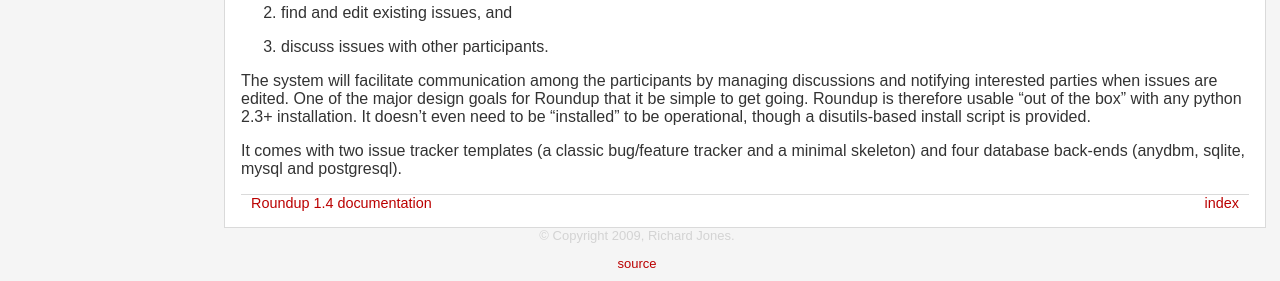
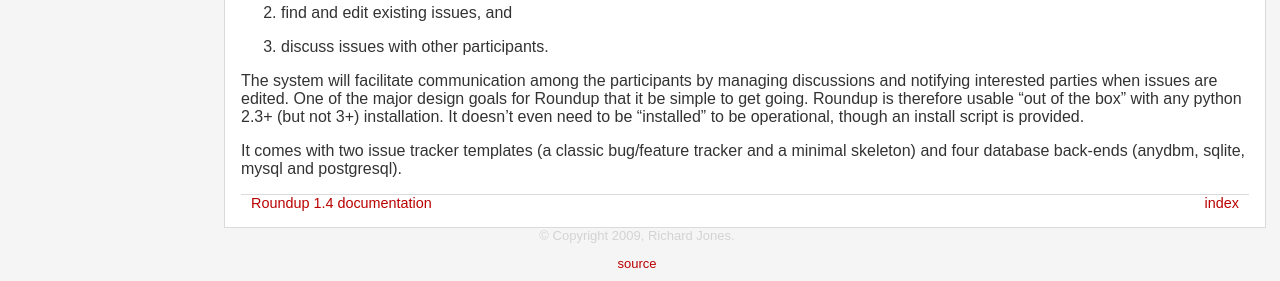
Before and after one commit to hemmecke/roundup-svn, a Sphinx documentation site: the page built from doc/announcement.txt, in a window 1280 px wide. Shown: the part 1198-1479 px from the top of the page. Built offline with Sphinx 7.4.7, drawn with Linux system fonts in a browser that asks for light colours; pages that are not in the unit, such as notebooks, are missing from menus.

Commit message:
clarify python version
git-svn-id: https://svn.roundup-tracker.org/svnroot/roundup/roundup/trunk@4330 57a73879-2fb5-44c3-a270-3262357dd7e2

```diff
--- a/doc/announcement.txt
+++ b/doc/announcement.txt
@@ -58,9 +58,9 @@
 The system will facilitate communication among the participants by managing
 discussions and notifying interested parties when issues are edited. One of
 the major design goals for Roundup that it be simple to get going. Roundup
-is therefore usable "out of the box" with any python 2.3+ installation. It
-doesn't even need to be "installed" to be operational, though a
-disutils-based install script is provided.
+is therefore usable "out of the box" with any python 2.3+ (but not 3+)
+installation. It doesn't even need to be "installed" to be operational,
+though an install script is provided.
 
 It comes with two issue tracker templates (a classic bug/feature tracker and
 a minimal skeleton) and four database back-ends (anydbm, sqlite, mysql
--- a/doc/features.txt
+++ b/doc/features.txt
@@ -12,7 +12,7 @@
  - two templates included in the distribution for you to base your tracker on
  - play with the demo, customise it and then use *it* as the template for
    your production tracker
- - requires *no* additional support software - python (2.3+) is
+ - requires *no* additional support software - python (2.3+ but not 3+) is
    enough to get you going
  - easy to set up higher-performance storage backends like sqlite_,
    mysql_ and postgresql_
--- a/doc/installation.txt
+++ b/doc/installation.txt
@@ -30,8 +30,8 @@
 Prerequisites
 =============
 
-Roundup requires Python 2.3 or newer with a functioning anydbm
-module. Download the latest version from http://www.python.org/.
+Roundup requires Python 2.3 or newer (but not Python 3) with a functioning
+anydbm module. Download the latest version from http://www.python.org/.
 It is highly recommended that users install the latest patch version
 of python as these contain many fixes to serious bugs.
 
```
